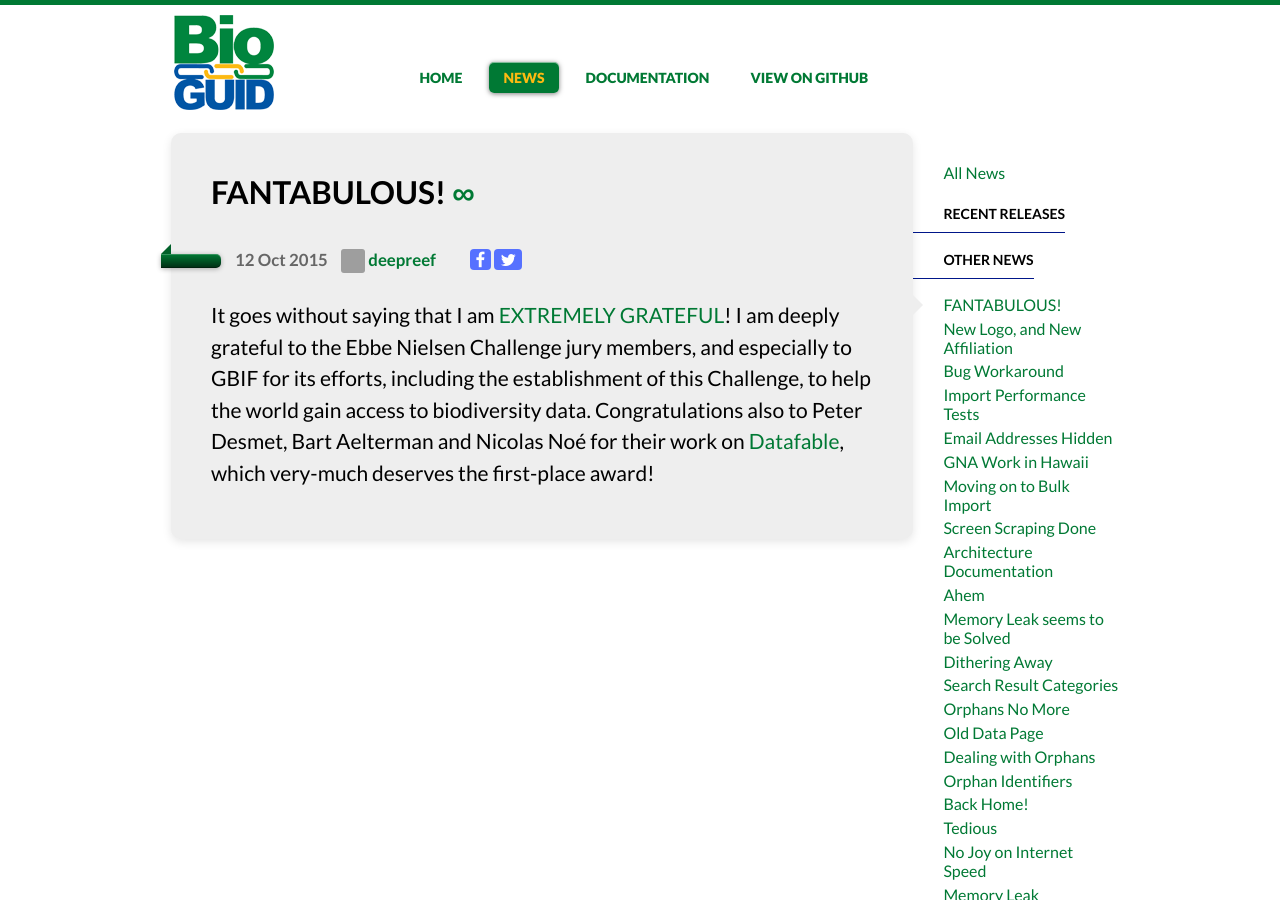
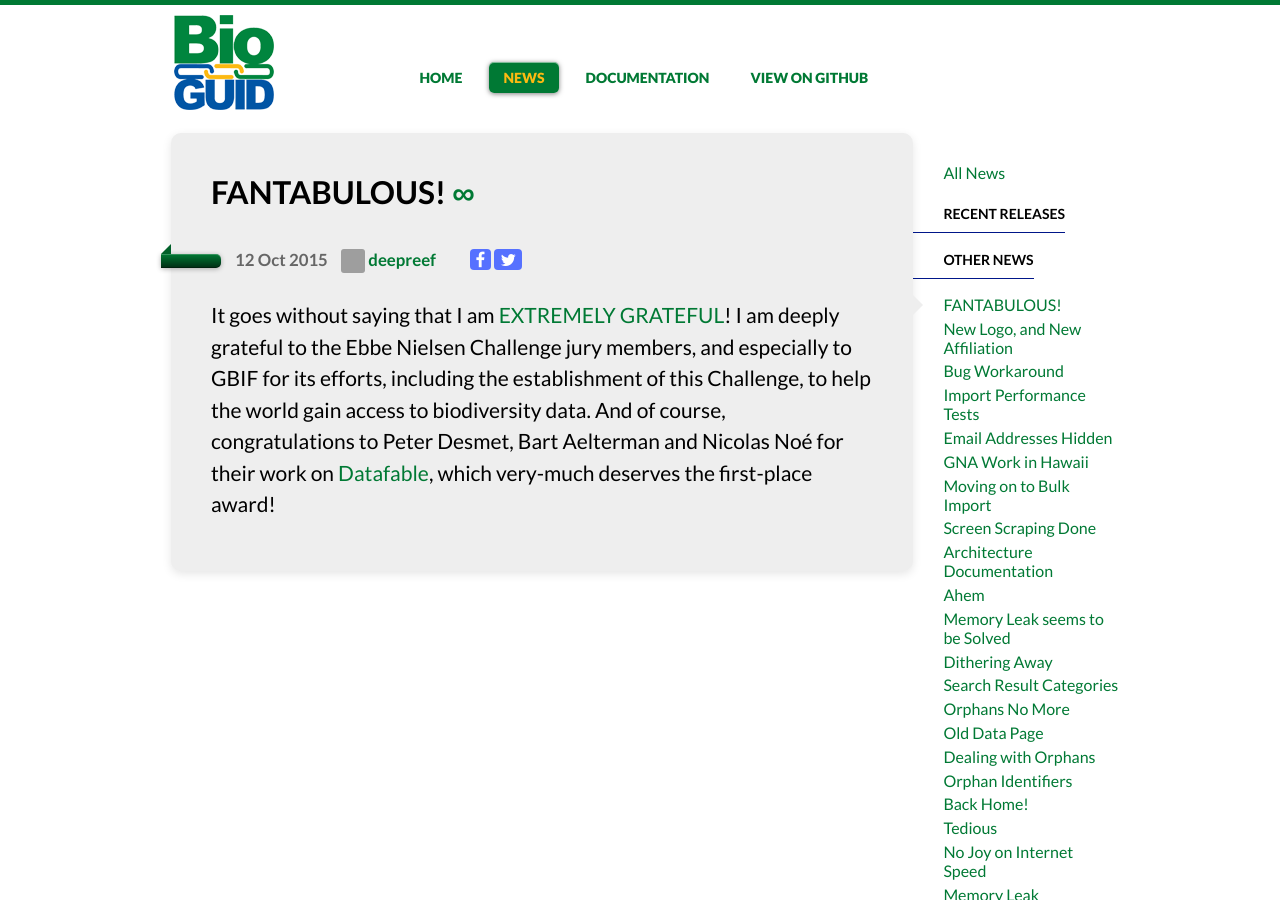
Before and after one commit to GlobalNamesArchitecture/BioGUID, a Jekyll site: the page built from _posts/2015-10-12-FANTABULOUS!.md, in a window 1280 px wide and 900 px high. Built offline with Jekyll 4.4.1, drawn with Linux system fonts in a browser that asks for light colours; nearby versions of some CDN libraries; grey boxes are pictures that could not be loaded.

Commit message:
Update Post

```diff
--- a/_posts/2015-10-12-FANTABULOUS!.md
+++ b/_posts/2015-10-12-FANTABULOUS!.md
@@ -5,7 +5,7 @@ date: 2015-10-12 08:38:55
 author: deepreef
 ---
 
-It goes without saying that I am [EXTREMELY GRATEFUL]! I am deeply grateful to the Ebbe Nielsen Challenge jury members, and especially to GBIF for its efforts, including the establishment of this Challenge, to help the world gain access to biodiversity data. Congratulations also to Peter Desmet, Bart Aelterman and Nicolas Noé for their work on [Datafable], which very-much deserves the first-place award!
+It goes without saying that I am [EXTREMELY GRATEFUL]! I am deeply grateful to the Ebbe Nielsen Challenge jury members, and especially to GBIF for its efforts, including the establishment of this Challenge, to help the world gain access to biodiversity data. And of course, congratulations to Peter Desmet, Bart Aelterman and Nicolas Noé for their work on [Datafable], which very-much deserves the first-place award!
 
 [EXTREMELY GRATEFUL]: http://www.gbif.org/newsroom/news/2015-ebbe-nielsen-challenge-winners
 [Datafable]: https://github.com/datafable/gbif-dataset-metrics
```
